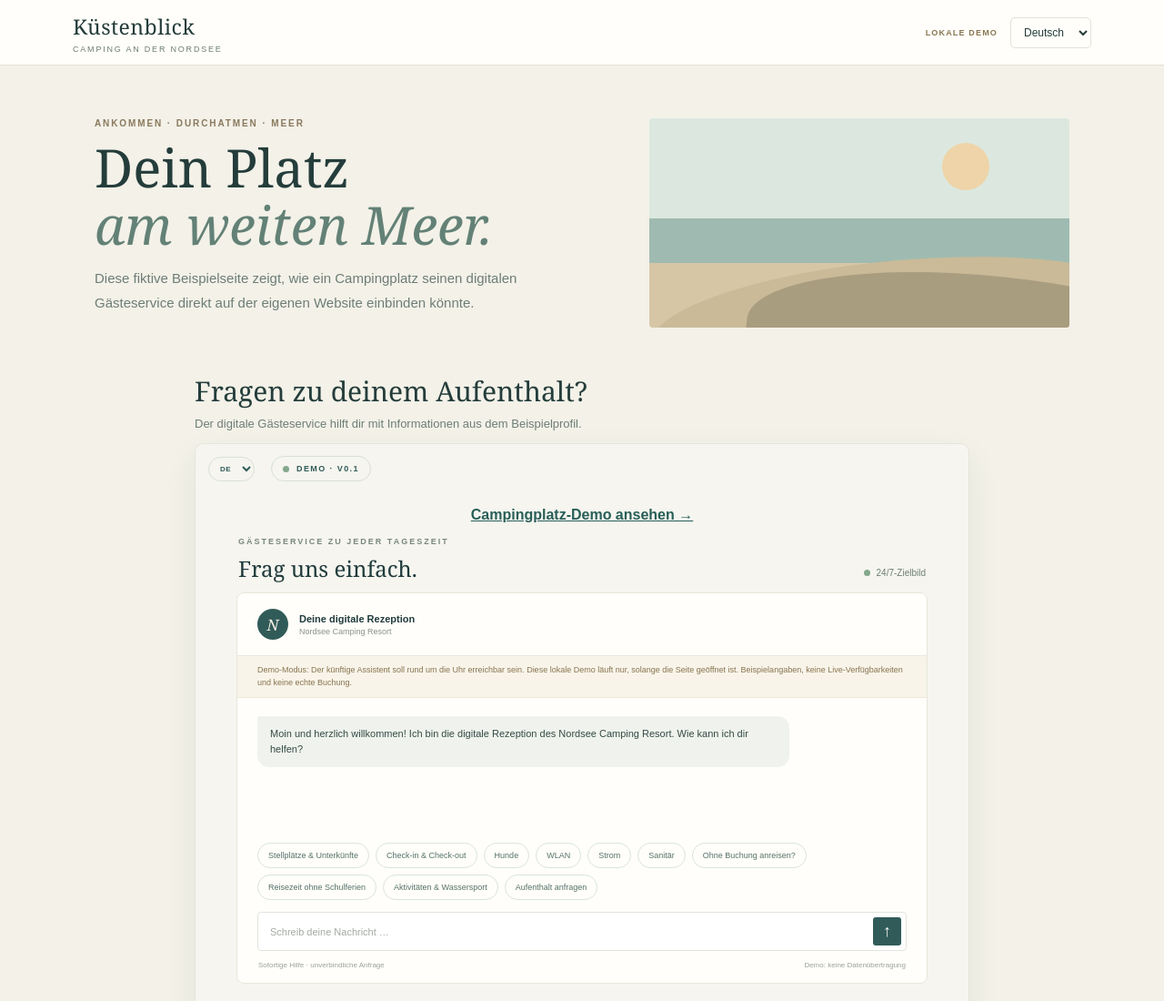
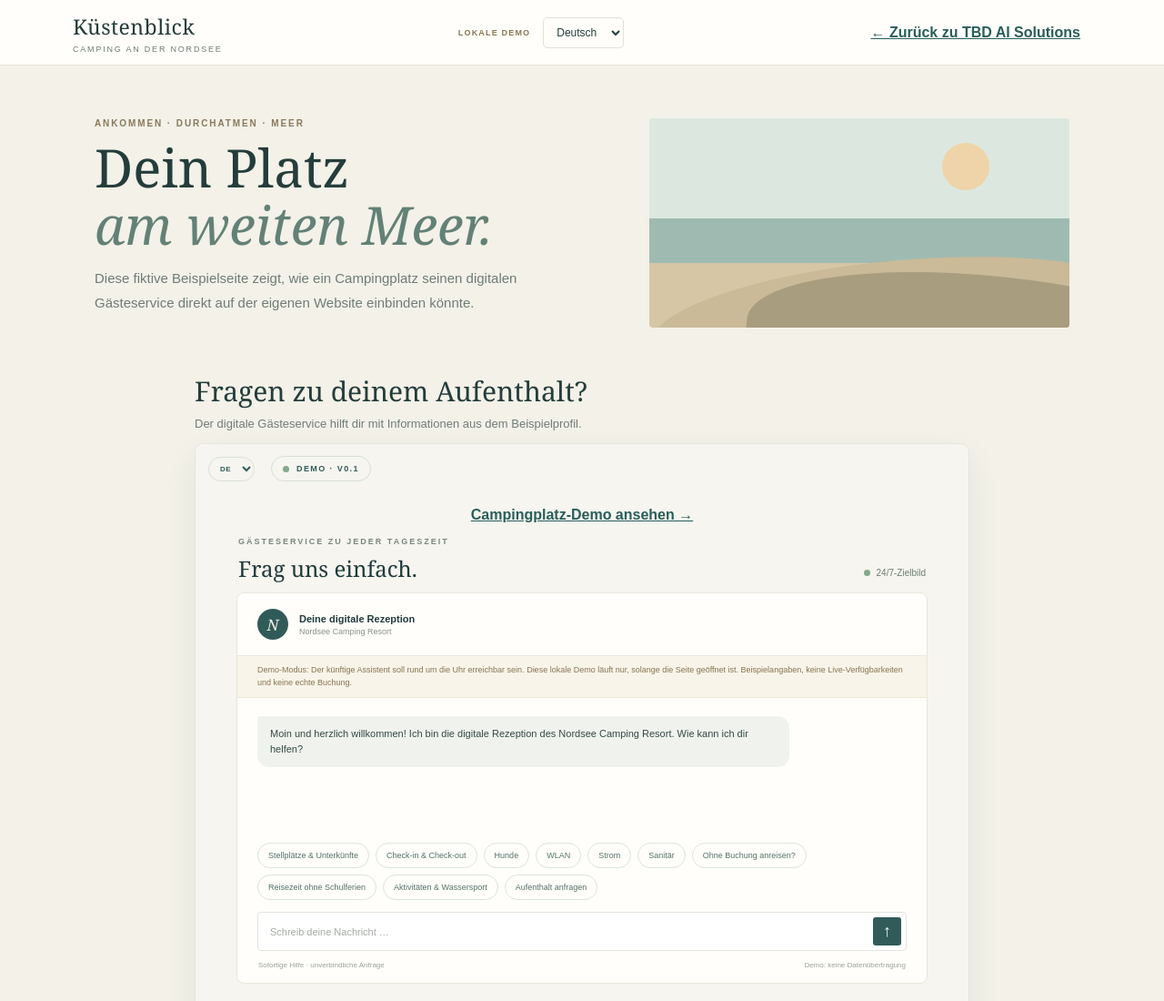
Before and after one commit to Thomas1909405/tbd-ai-receptionist-demo, a plain HTML site: page demo.html in a window 1280 px wide. Shown: the top 1100 px of the page at 91% size. Drawn offline with Linux system fonts and the light colour scheme.

Commit message:
Add navigation link and update header structure

```diff
--- a/demo.html
+++ b/demo.html
@@ -26,7 +26,10 @@
   <header class="site-nav">
     <div class="brand"><span id="brand-name">Küstenblick</span><small id="brand-subtitle">CAMPING AN DER NORDSEE</small></div>
     <div class="nav-actions"><span class="demo-label" id="demo-label">LOKALE DEMO</span><label class="language-switch"><span class="sr-only" id="language-label">Sprache auswählen</span><select id="page-language" aria-label="Sprache auswählen"><option value="de">Deutsch</option><option value="en">English</option><option value="da">Dansk</option><option value="no">Norsk</option><option value="sv">Svenska</option></select></label></div>
-  </header>
+  <a href="index.html" style="display:block; text-align:center; padding:12px; color:#285e58; font-weight:bold;">
+  ← Zurück zu TBD AI Solutions
+</a>
+</header>
   <main>
     <section class="hero">
       <div><div class="kicker" id="hero-kicker">ANKOMMEN · DURCHATMEN · MEER</div><h1 id="hero-title">Dein Platz<br><em>am weiten Meer.</em></h1><p id="hero-copy">Diese fiktive Beispielseite zeigt, wie ein Campingplatz seinen digitalen Gästeservice direkt auf der eigenen Website einbinden könnte.</p></div>
```
